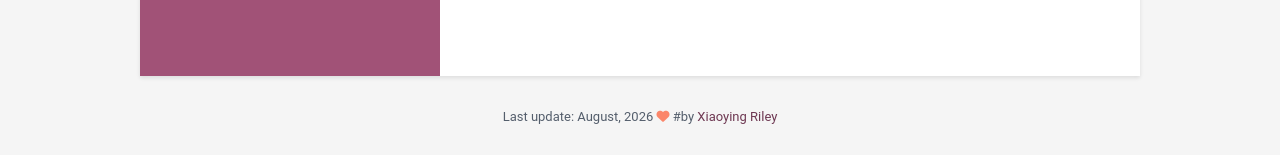
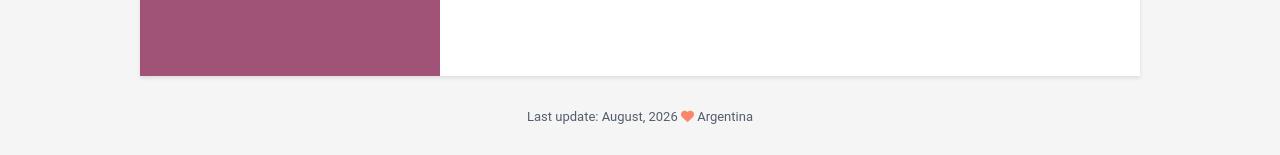
Before and after one commit to lcagnina/lcagnina.github.io, a Jekyll site: the page built from index.html, in a window 1280 px wide and 900 px high, scrolled down 10483 px. Shown: the part 742-897 px from the top of the window. Built offline with Jekyll 4.4.1, drawn with Linux system fonts in a browser that asks for light colours.

Commit message:
Update data.yml

```diff
--- a/_data/data.yml
+++ b/_data/data.yml
@@ -737,4 +737,4 @@ skills:
     level: 60%
 
 footer: >
-  Last update: August, 2026 <i class="fas fa-heart"></i> #by <a href="http://themes.3rdwavemedia.com" target="_blank" rel="nofollow">Xiaoying Riley</a>
+  Last update: August, 2026 <i class="fas fa-heart"></i> Argentina
```
